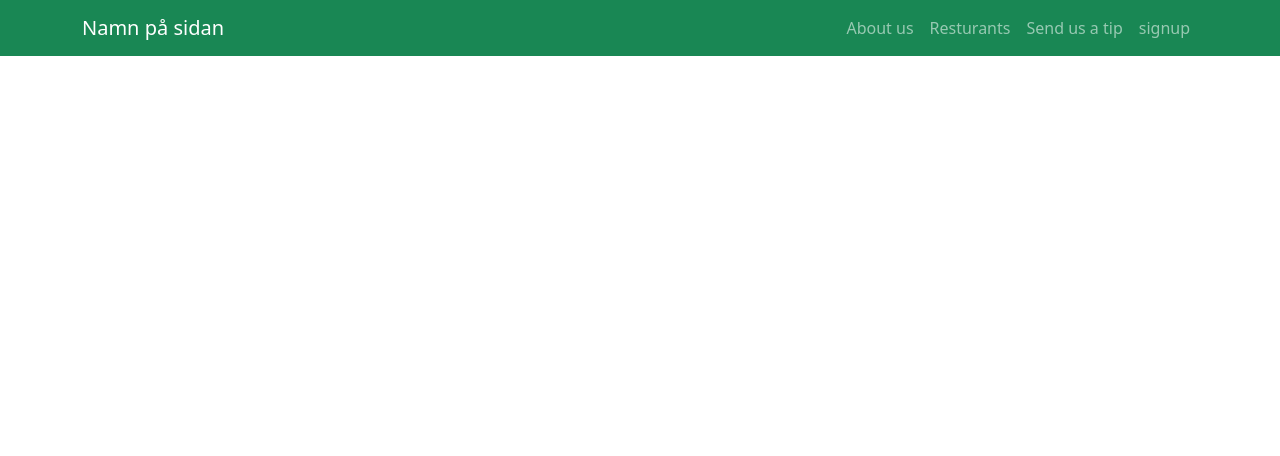
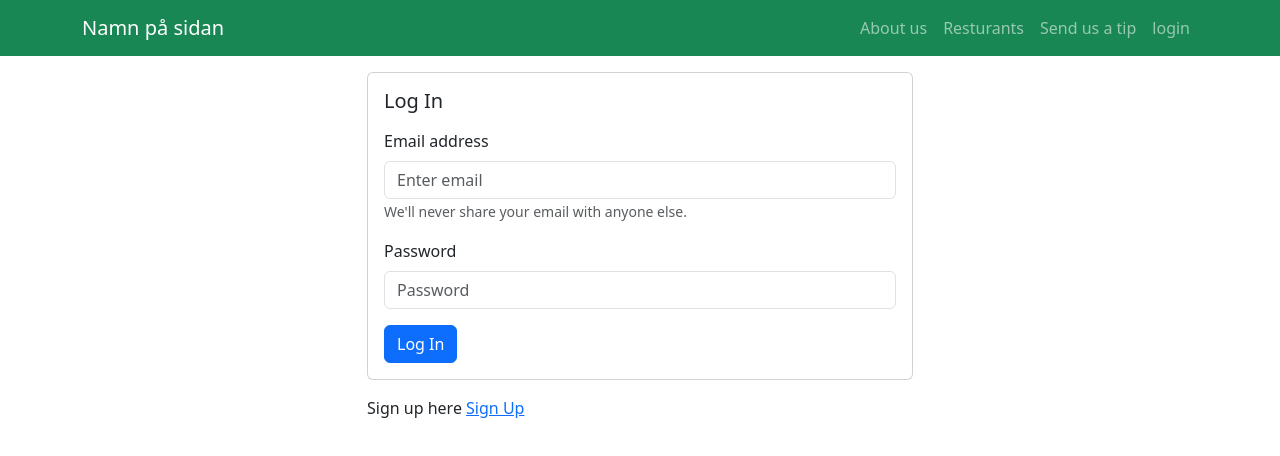
Before and after one commit to KettleWulf/spoonfeed, a React (Vite) app: page /login in a window 1280 px wide. Shown: the top 456 px of the page. Built offline with nearby package versions, Linux system fonts and the light colour scheme; no server answers.

Commit message:
added loginpage

```diff
--- a/src/App.tsx
+++ b/src/App.tsx
@@ -3,6 +3,7 @@ import "./assets/scss/App.scss";
 import SignupPage from "./pages/auth/SignupPage";
 import { Route, Routes } from "react-router";
 import { ToastContainer } from "react-toastify";
+import LoginPage from "./pages/auth/LoginPage";
 
 
 function App() {
@@ -13,6 +14,7 @@ function App() {
 			<Navigation />
 			<Routes>
 				<Route path="/signup" element={<SignupPage />} />
+				<Route path="/login" element={<LoginPage />} />
 
 
 
--- /dev/null
+++ b/src/pages/auth/LoginPage.tsx
@@ -0,0 +1,108 @@
+import { useContext } from "react";
+import { Link, useNavigate } from "react-router";
+import { AuthContext } from "../../context/AuthContext";
+import { useForm, type SubmitHandler } from "react-hook-form";
+import type { SignUpCredentials } from "../../types/User.types";
+import { toast } from "react-toastify";
+import { FirebaseError } from "firebase/app";
+import { Button, Card, Col, Container, Form, Row } from "react-bootstrap";
+
+const LoginPage = () => {
+    const { handleSubmit, register, formState: { errors, isSubmitting } } = useForm<SignUpCredentials>()
+
+    const navigate = useNavigate()
+
+    const authContext = useContext(AuthContext)
+
+    if (!authContext) {
+        throw new Error("Trying to use authcontext outside of authcontextprovider");
+
+    }
+
+    const { logIn } = authContext
+
+
+    const onSubmit: SubmitHandler<SignUpCredentials> = async (data) => {
+
+
+        try {
+            await logIn(data.email, data.password)
+
+            toast.success("Welcome Back My friend")
+
+            navigate("/")
+        } catch (e) {
+            if (e instanceof FirebaseError) {
+                toast.error(e.message)
+            } else if (e instanceof Error) {
+                toast.error(e.message)
+            }
+        }
+    }
+
+    return (
+
+        <Container className="py-3 center-y">
+            <Row>
+                <Col md={{ span: 6, offset: 3 }}>
+                    <Card className="mb-3">
+                        <Card.Body>
+                            <Card.Title className="mb-3">Log In</Card.Title>
+
+                            { /* log in form */}
+                            <Form onSubmit={handleSubmit(onSubmit)}>
+
+                                {/* Email */}
+                                <Form.Group className="mb-3" controlId="formBasicEmail">
+                                    <Form.Label>Email address</Form.Label>
+                                    <Form.Control type="email"
+                                        placeholder="Enter email"
+                                        {...register("email", {
+                                            required: "You must enter an Email"
+                                        })}
+                                    />
+                                    {errors.email
+                                        ? <p className="text-danger">{errors.email.message || "invalid"}</p>
+                                        : <Form.Text className="text-muted">
+                                            We'll never share your email with anyone else.
+                                        </Form.Text>
+                                    }
+
+
+                                </Form.Group>
+
+                                {/* Password */}
+                                <Form.Group className="mb-3" controlId="formBasicPassword">
+                                    <Form.Label>Password</Form.Label>
+                                    <Form.Control type="password" autoComplete="new-password" placeholder="Password"
+                                        {...register("password", {
+                                            required: "You must enter an password",
+                                            minLength: {
+                                                message: "Enter at least a few characters",
+                                                value: 6
+                                            }
+                                        })}
+                                    />
+                                    {errors.password && <p className="text-danger">{errors.password.message || "invalid"}</p>}
+                                </Form.Group>
+
+
+
+                                <Button variant="primary" type="submit" disabled={isSubmitting}>
+                                    Log In
+                                </Button>
+                            </Form>
+
+                        </Card.Body>
+                    </Card>
+
+                    <div>
+                        Sign up here <Link to="/signup">Sign Up</Link>
+                    </div>
+                </Col>
+            </Row >
+        </Container >
+    );
+}
+
+export default LoginPage
--- a/src/pages/partials/Navigation.tsx
+++ b/src/pages/partials/Navigation.tsx
@@ -13,7 +13,7 @@ const Navigation = () => {
                         <Nav.Link href="*">About us</Nav.Link>
                         <Nav.Link href="*">Resturants</Nav.Link>
                         <Nav.Link href="*">Send us a tip</Nav.Link>
-                        <Nav.Link href="/signup">signup</Nav.Link>
+                        <Nav.Link href="/login">login</Nav.Link>
                     </Nav>
                 </Container>
             </Navbar>
```
